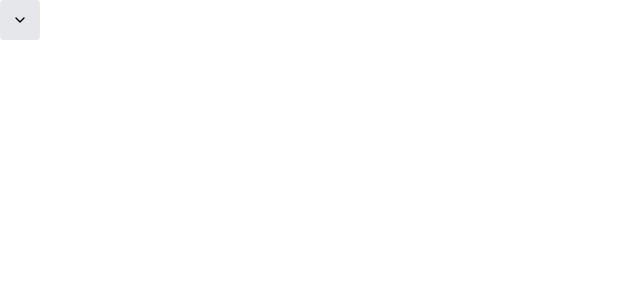
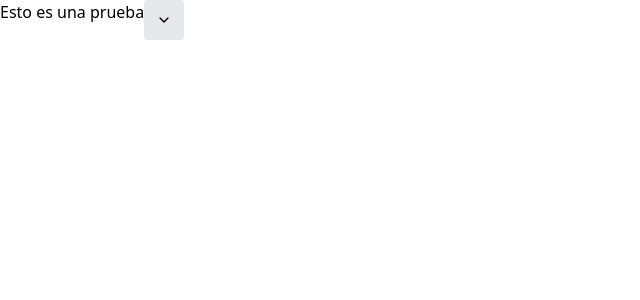
Before and after one commit to manjarcode/manjark, a React (Vite) app: page / in a window 1280 px wide. Shown: the top 300 px of the page, without its empty margins (0-640 px from the left). Built offline with nearby package versions, Linux system fonts and the light colour scheme.

Commit message:
Improved menu styles fixed issues

```diff
--- a/package.json
+++ b/package.json
@@ -1,6 +1,6 @@
 {
   "name": "manjark",
-  "version": "0.1.9",
+  "version": "0.1.10-beta.0",
   "author": "ManjarCode",
   "type": "module",
   "main": "dist/index.es.js",
--- a/src/App.tsx
+++ b/src/App.tsx
@@ -4,6 +4,8 @@ function App() {
 
   return (
     <>
+      <div style={{display:'flex'}}>
+        Esto es una prueba
         <Menu>
           <Menu.Item value="home" onClick={() => console.log('Home clicked')}>
             Home
@@ -15,6 +17,7 @@ function App() {
             Contact
           </Menu.ItemLink>
         </Menu>
+      </div>
     </>
   )
 }
--- a/src/components/menu/index.tsx
+++ b/src/components/menu/index.tsx
@@ -4,14 +4,14 @@ import { ReactNode, HTMLProps } from "react"
 
 export const Menu = ({ children }: { children: ReactNode }) => (
   <ArkMenu.Root>
-    <ArkMenu.Trigger className="w-10 h-10 bg-gray-200 text-black rounded-sm hover:bg-gray-300 flex items-center justify-center p-0 m-0 focus-visible:outline-gray-400">
-      <ChevronDown size={16} />
-    </ArkMenu.Trigger>
-    <ArkMenu.Positioner className="absolute right-0 top-0 -m-2">
-      <ArkMenu.Content className="bg-gray-100 shadow-md rounded-sm border border-gray-300 w-40 p-0 focus-visible:outline-gray-400">
+    <div className="relative">
+      <ArkMenu.Trigger className="w-10 h-10 bg-gray-200 text-black rounded-sm hover:bg-gray-300 flex items-center justify-center p-0 m-0 focus-visible:outline-gray-400">
+        <ChevronDown size={16} />
+      </ArkMenu.Trigger>
+      <ArkMenu.Content className="absolute right-0 top-full bg-gray-100 shadow-md rounded-sm border border-gray-300 w-40 p-0 focus-visible:outline-gray-400">
         {children}
       </ArkMenu.Content>
-    </ArkMenu.Positioner>
+    </div>
   </ArkMenu.Root>
 )
 
```
Also changed, not shown: 1 other file (tests, documents, lock files or other folders). Lines whose indentation alone changed are shown as unchanged.
